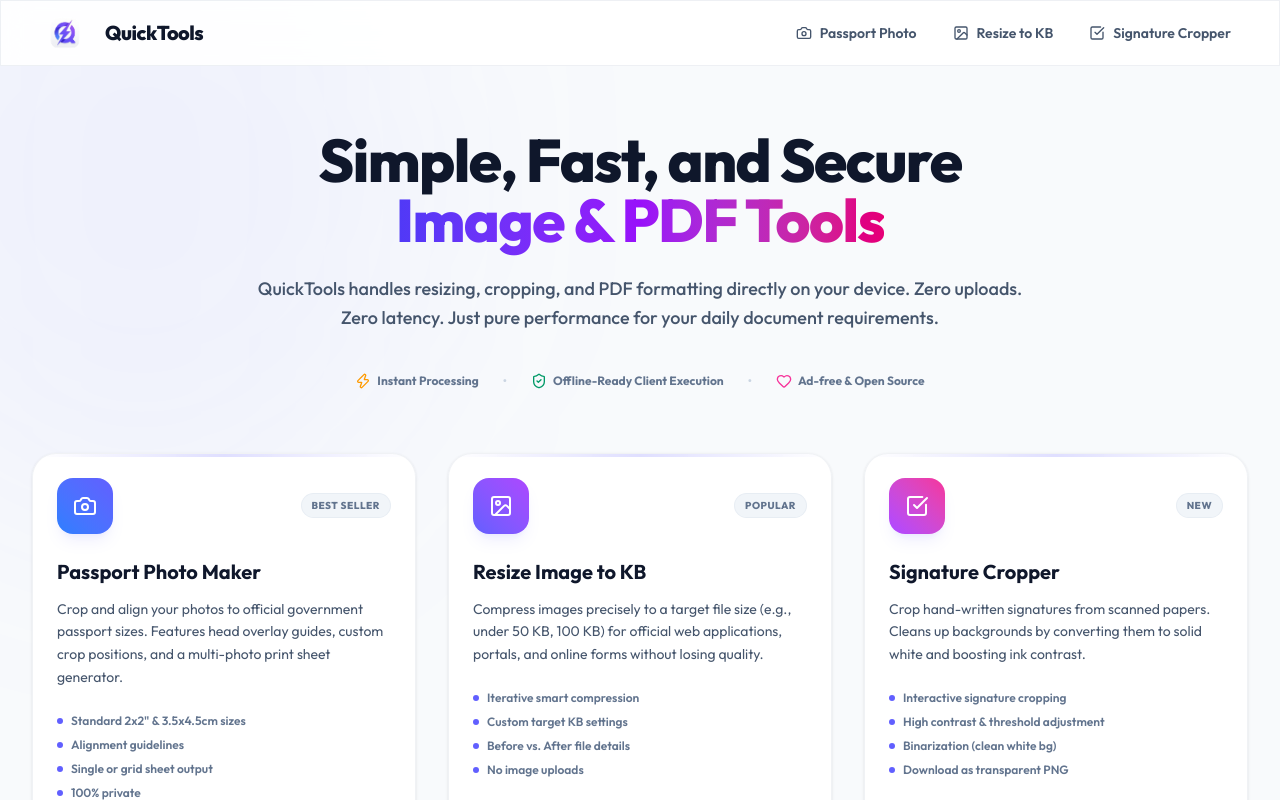
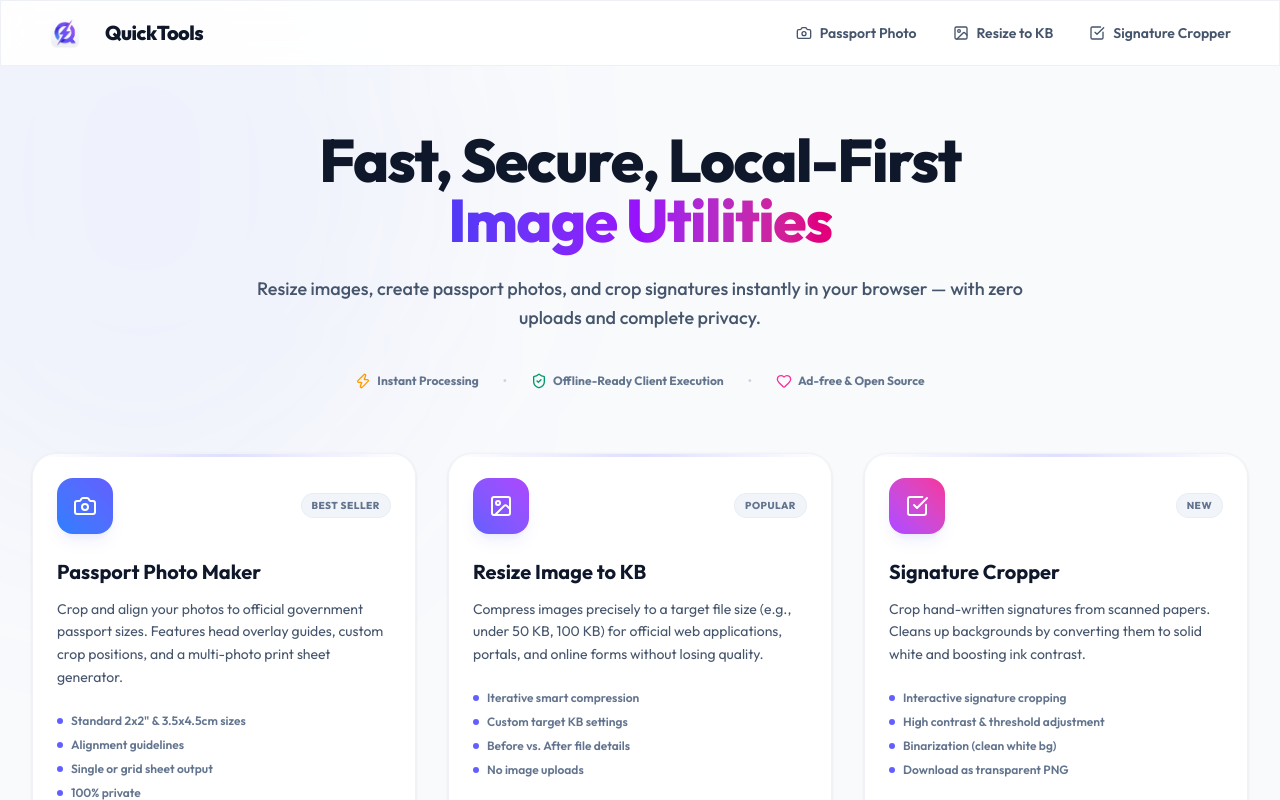
Before and after one commit to ayyaz-khira/QuickTools, a React (Vite) app: page / in a window 1280 px wide. Shown: the top 800 px of the page. Built offline with nearby package versions, Linux system fonts and the light colour scheme.

Commit message:
Updated UI

```diff
--- a/src/pages/Home.jsx
+++ b/src/pages/Home.jsx
@@ -45,15 +45,14 @@
 
 
         <h1 className="text-4xl sm:text-6xl font-extrabold tracking-tight leading-none text-slate-900">
-          Simple, Fast, and Secure{' '}
+          Fast, Secure, Local-First {' '}
           <span className="bg-gradient-to-r from-indigo-600 via-purple-600 to-pink-600 bg-clip-text text-transparent">
-            Image & PDF Tools
+            Image Utilities
           </span>
         </h1>
 
         <p className="text-lg text-slate-600 leading-relaxed font-medium">
-          QuickTools handles resizing, cropping, and PDF formatting directly on your device. Zero uploads. Zero latency. Just pure performance for your daily document requirements.
-        </p>
+Resize images, create passport photos, and crop signatures instantly in your browser — with zero uploads and complete privacy.         </p>
 
         <div className="flex flex-wrap items-center justify-center gap-6 pt-4 text-xs font-bold text-slate-500">
           <div className="flex items-center space-x-1.5">
```
